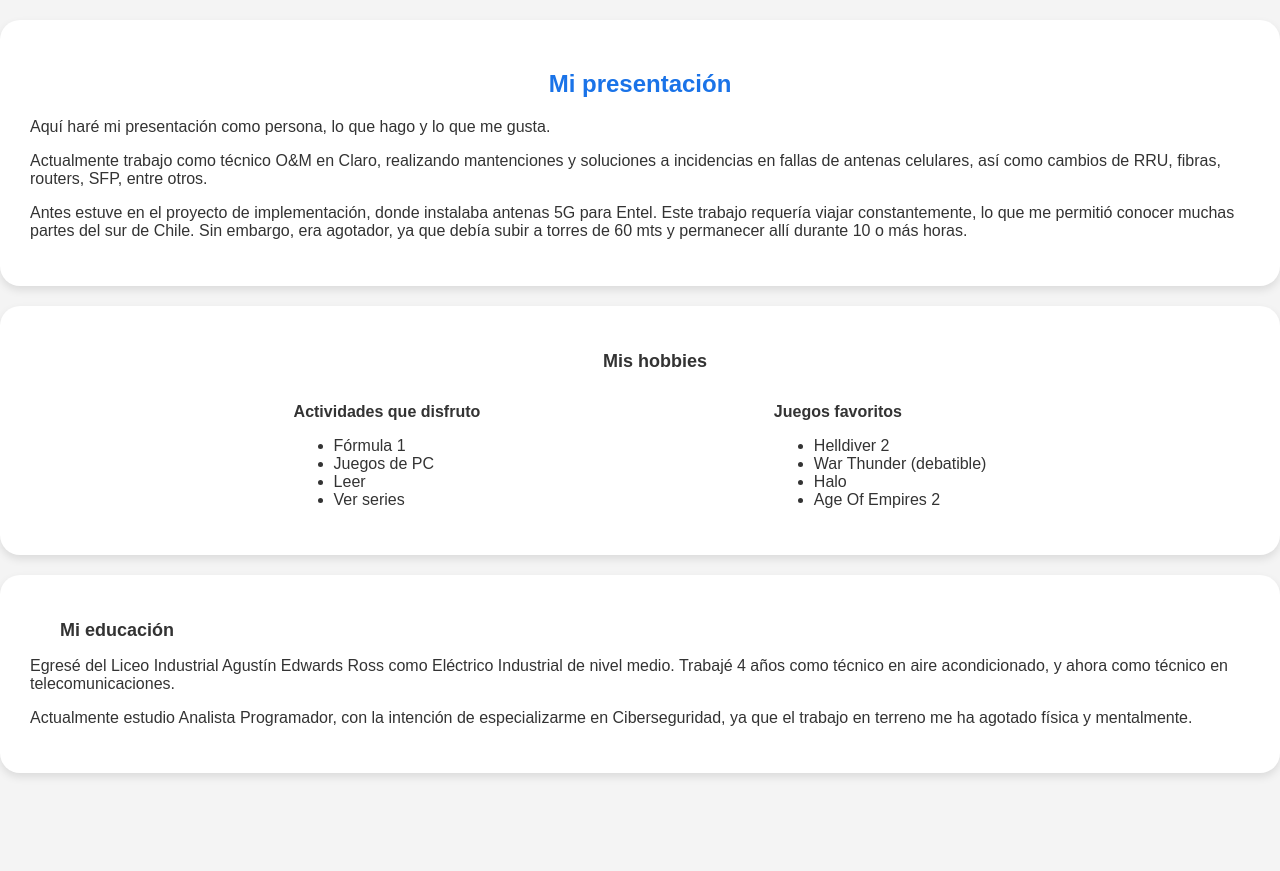
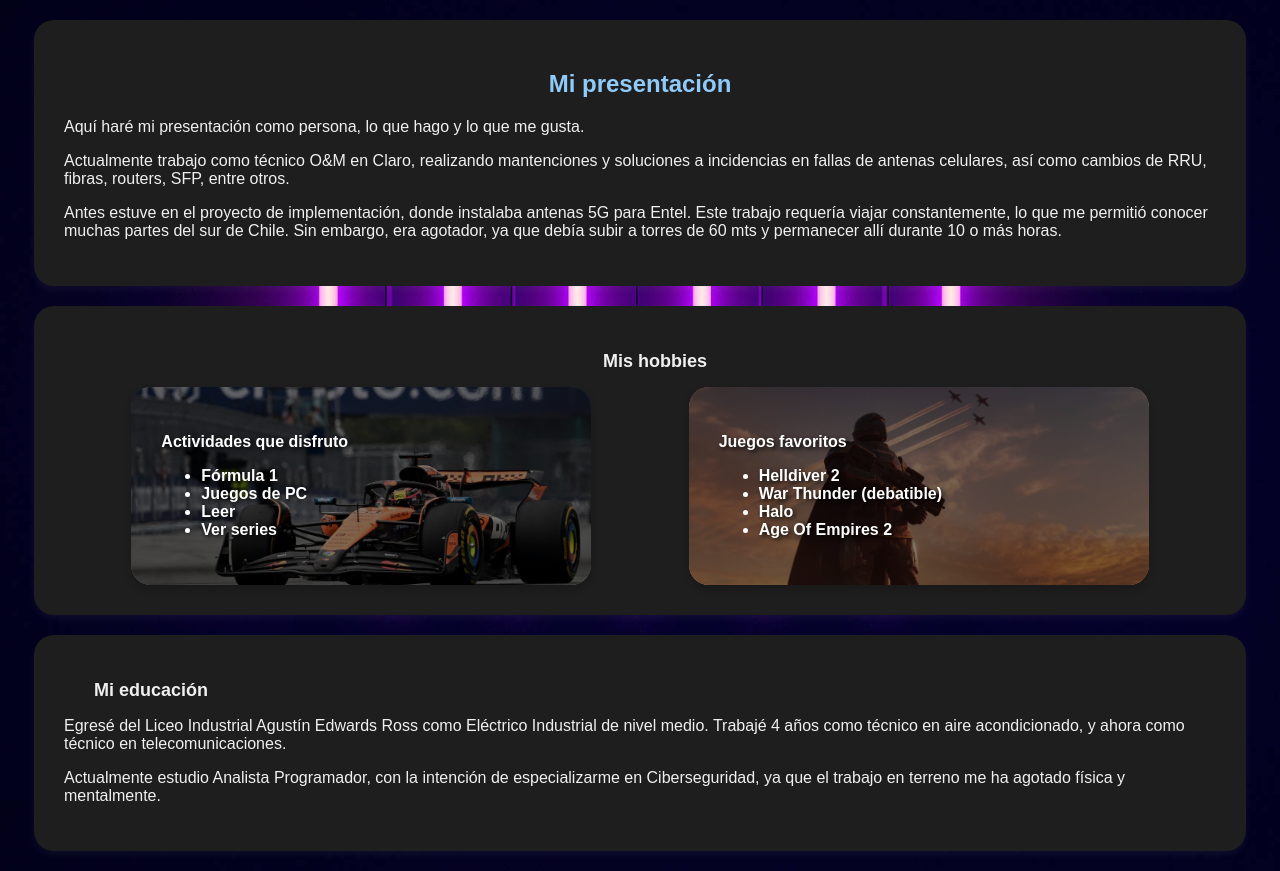
Before and after one commit to jorgeduch/practica, a plain HTML site: page index.html in a window 1280 px wide. Before the commit the page ends 800 px from the top, so only its background shows below. Drawn offline with Linux system fonts and the light colour scheme.

Commit message:
agregando css con imagenes

```diff
--- a/index.html
+++ b/index.html
@@ -27,7 +27,7 @@
     <section id="mis-hobbies">
         <h2 class="center">Mis hobbies</h2>
         <div class="listas-hobbies">
-            <div>
+            <div class="hobbie-box">
                 <h3>Actividades que disfruto</h3>
                 <ul>
                     <li>Fórmula 1</li>
@@ -36,7 +36,7 @@
                     <li>Ver series</li>
                 </ul>
             </div>
-            <div>
+            <div class="hobbie-box">
                 <h3>Juegos favoritos</h3>
                 <ul>
                     <li>Helldiver 2</li>
--- a/style.css
+++ b/style.css
@@ -1,13 +1,17 @@
 body {
     margin: 0;
     font-family: Arial, sans-serif;
-    background-color: #f4f4f4;
-    color: #333;
+    background-color: #121212;
+    color: #f0f0f0;
 
+    background-image: url(img/fondo.jpg);
+    background-position: center;
+    background-attachment: fixed;
+    background-size: cover;
 }
 
 h1 {
-    color: #1a73e8;
+    color: #90caf9;
     text-align: center;
 }
 
@@ -25,12 +29,12 @@
 }
 
 section {
-    background-color: #ffffff;
+    background-color: #1e1e1e;
     padding: 30px;
     margin: 20px auto;
     border-radius: 20px;
-    max-width: auto;
-    box-shadow: 0 4px 8px rgba(0, 0, 0, 0.1);
+    max-width: 90%;
+    box-shadow: 0 4px 8px rgba(255, 255, 255, 0.05);
 }
 
 .listas-hobbies {
@@ -38,3 +42,46 @@
     justify-content: space-evenly;
     gap: 30px;
 }
+
+.hobbie-box {
+    position: relative;
+    flex: 1;
+    max-width: 400px;
+    padding: 30px;
+    border-radius: 20px;
+    color: white;
+    overflow: hidden;
+    box-shadow: 0 4px 8px rgba(0, 0, 0, 0.2);
+    background-size: cover;
+    background-position: center;
+}
+
+.hobbie-box:nth-child(1) {
+    background-image: url('img/f1.jpg');
+}
+
+.hobbie-box:nth-child(2) {
+    background-image: url('img/helldivers.jpg');
+}
+
+.hobbie-box::before {
+    content: "";
+    position: absolute;
+    inset: 0;
+    background: linear-gradient(rgba(0, 0, 0, 0.5), rgba(0, 0, 0, 0.5));
+    z-index: 0;
+    border-radius: 20px;
+}
+
+.hobbie-box * {
+    position: relative;
+    z-index: 1;
+    color: white;
+    font-weight: bold;
+    text-shadow: 2px 2px 5px rgba(0, 0, 0, 0.9);
+}
+
+.hobbie-box>* {
+    position: relative;
+    z-index: 1;
+}
```
Also changed, not shown: img/f1.jpg (added), img/fondo.jpg (added), img/helldivers.jpg (added).
